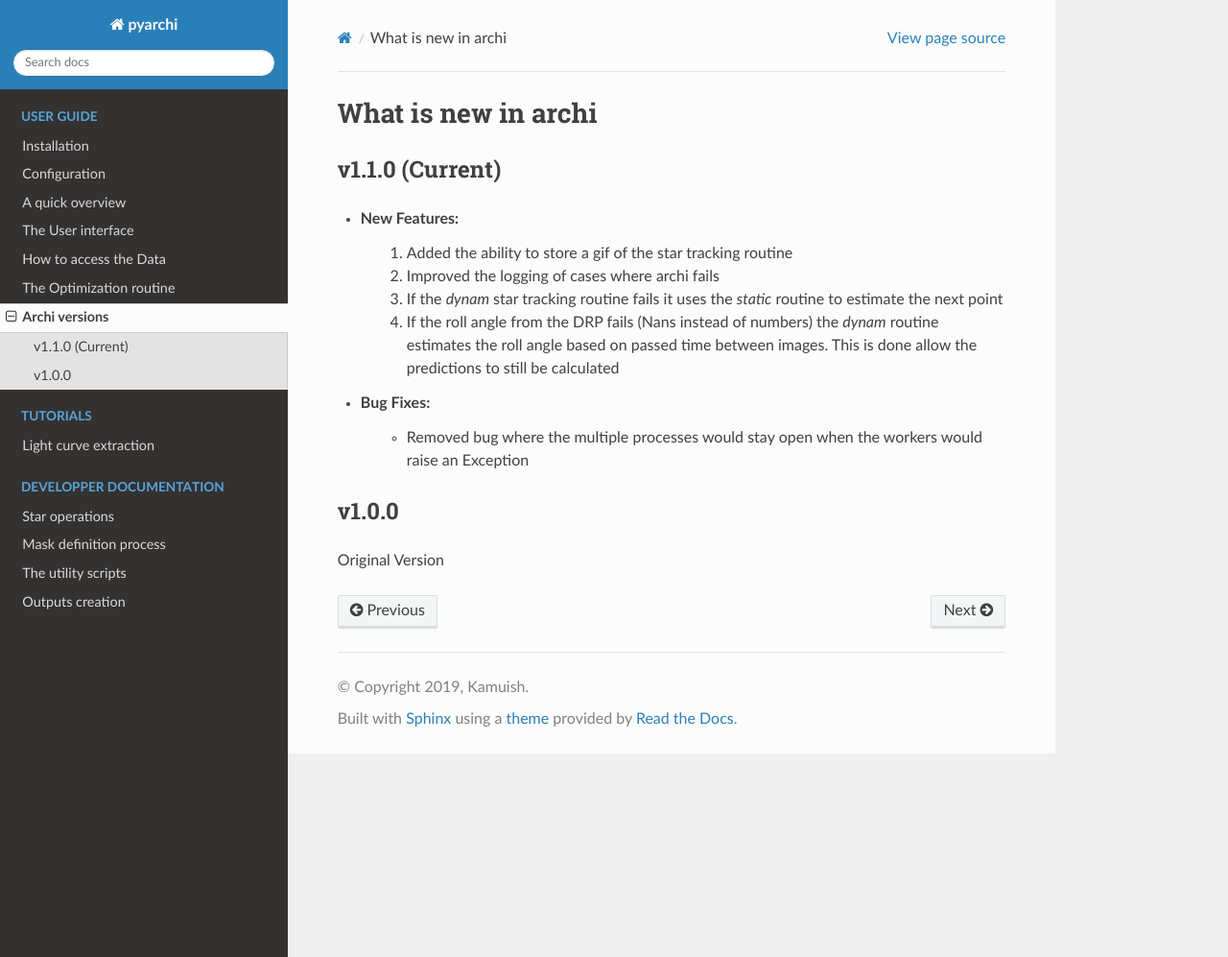
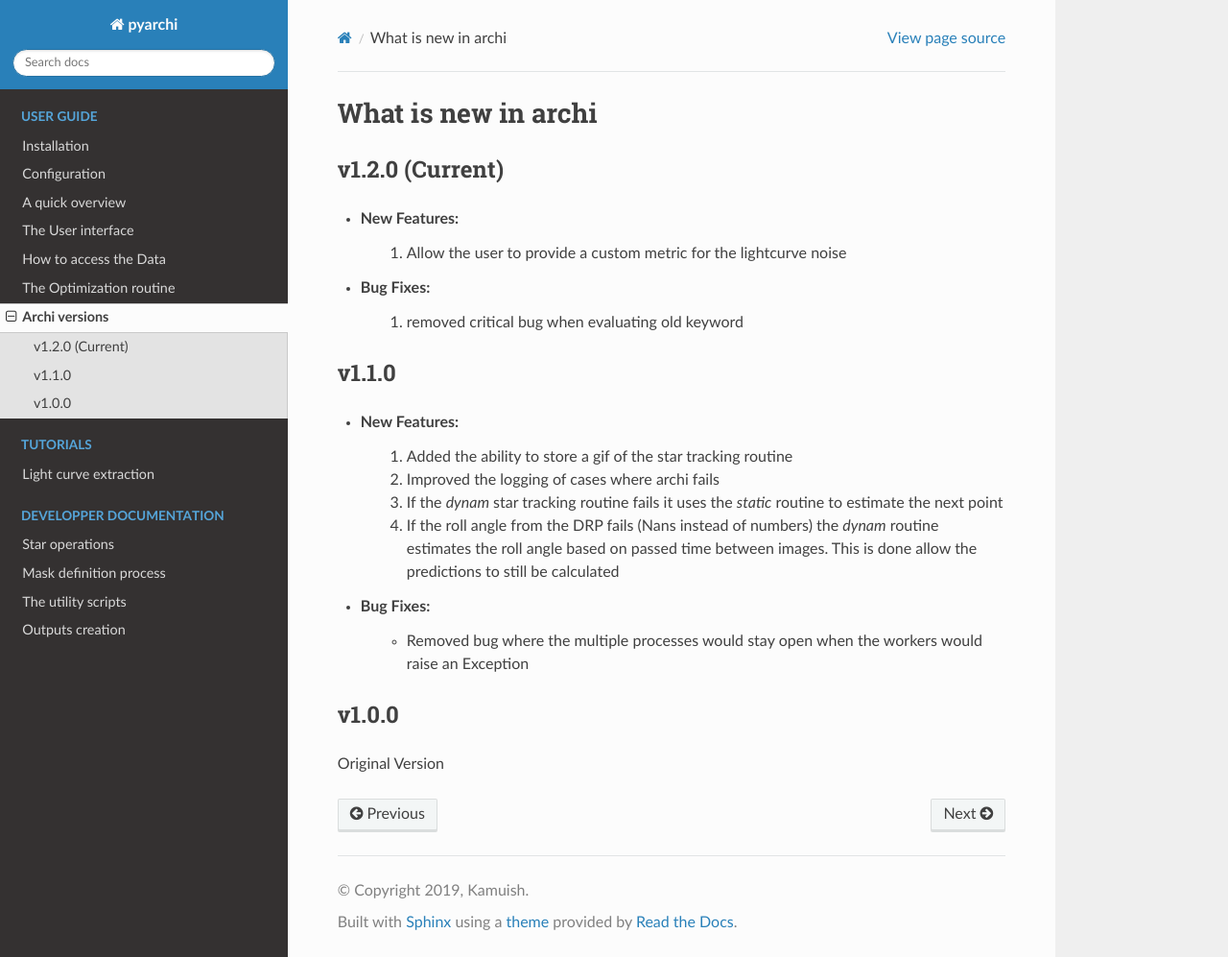
Before and after one commit to Kamuish/archi, a Sphinx documentation site: the page built from docs/archi_info/release.rst, in a window 1280 px wide and 997 px high. Shown: the whole window at 96% size. Built offline with Sphinx 7.4.7 and the Read the Docs theme 2.0.0, drawn with Linux system fonts in a browser that asks for light colours.

Commit message:
new version info

```diff
--- a/docs/archi_info/release.rst
+++ b/docs/archi_info/release.rst
@@ -1,7 +1,13 @@
 What is new in archi
 ===========================
+v1.2.0 (Current)
+-----------------------
+* New Features:
+    #. Allow the user to provide a custom metric for the lightcurve noise
+* Bug Fixes:
+    #. removed critical bug when evaluating old keyword
 
-v1.1.0 (Current)
+v1.1.0
 -----------------------
 * New Features:
     #. Added the ability to store a gif of the star tracking routine
```
